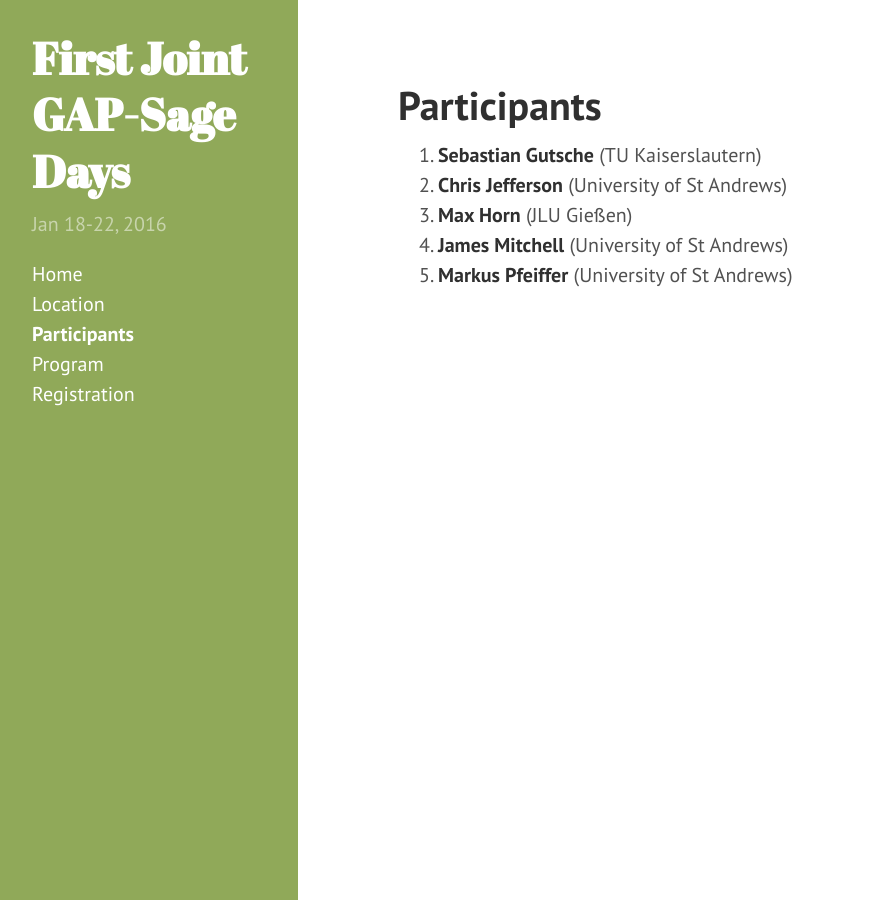
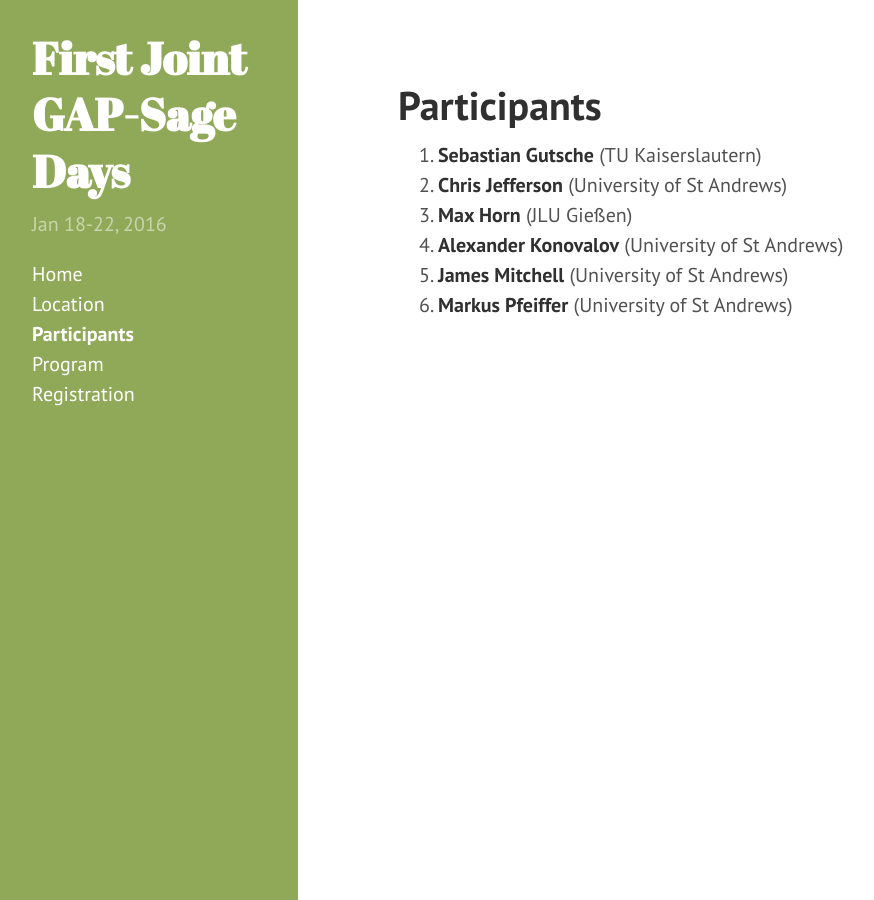
Before and after one commit to gapdays/gap-sage-days2016, a Jekyll site: the page built from participants.md, in a window 1280 px wide. Shown: the whole page, without its empty margins (2-876 px from the left). Built offline with Jekyll 4.4.1, drawn with Linux system fonts in a browser that asks for light colours; Markdown is read by kramdown in place of the engine named in the settings.

Commit message:
Added myself to participants

```diff
--- a/_data/participants.yml
+++ b/_data/participants.yml
@@ -9,6 +9,9 @@
   #links:
   #  "worksheets": http://bit.ly/gap-worksheets2015
 
+- name: Alexander Konovalov
+  affiliation: University of St Andrews
+
 - name: James Mitchell
   affiliation: University of St Andrews
 
```
